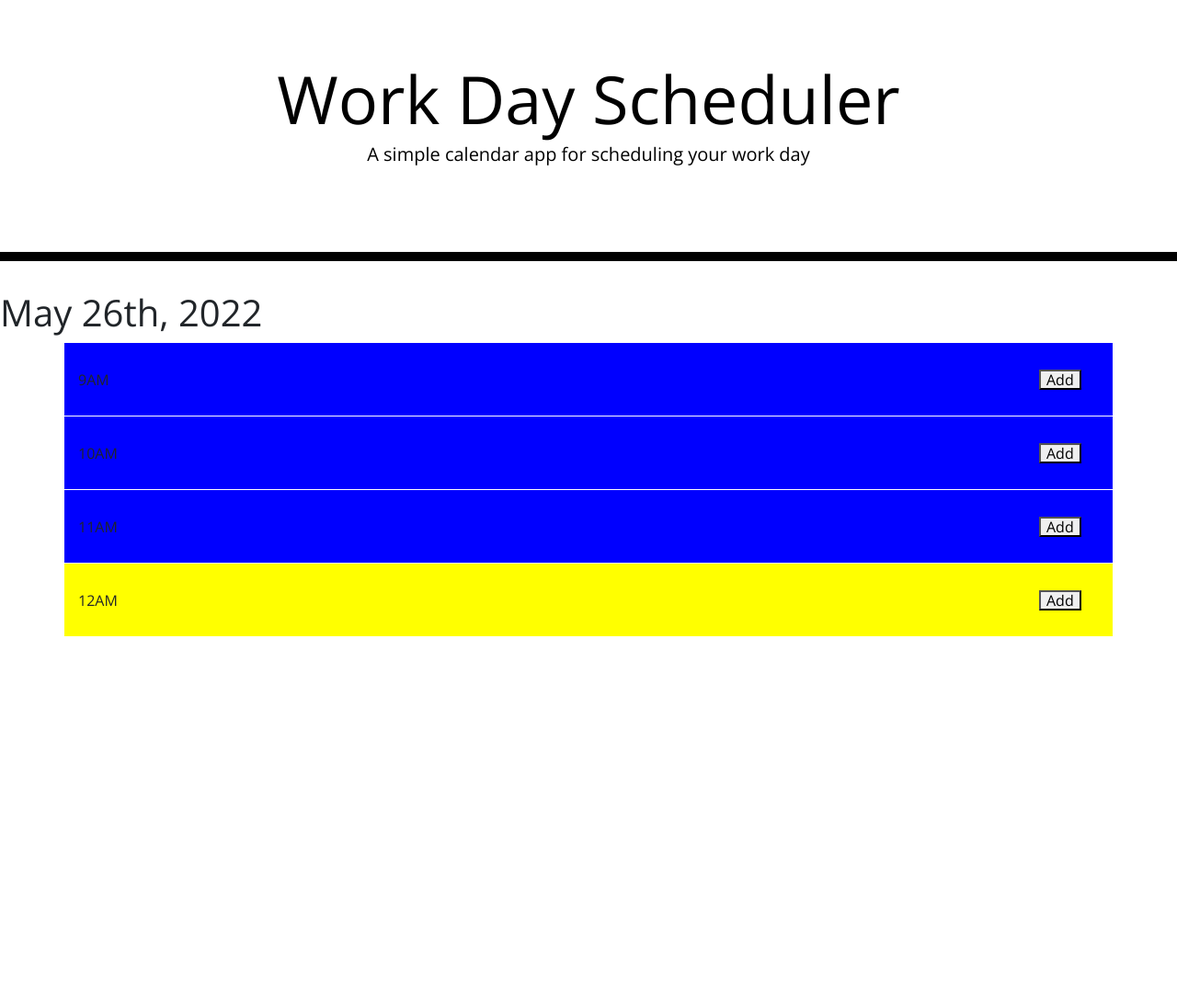
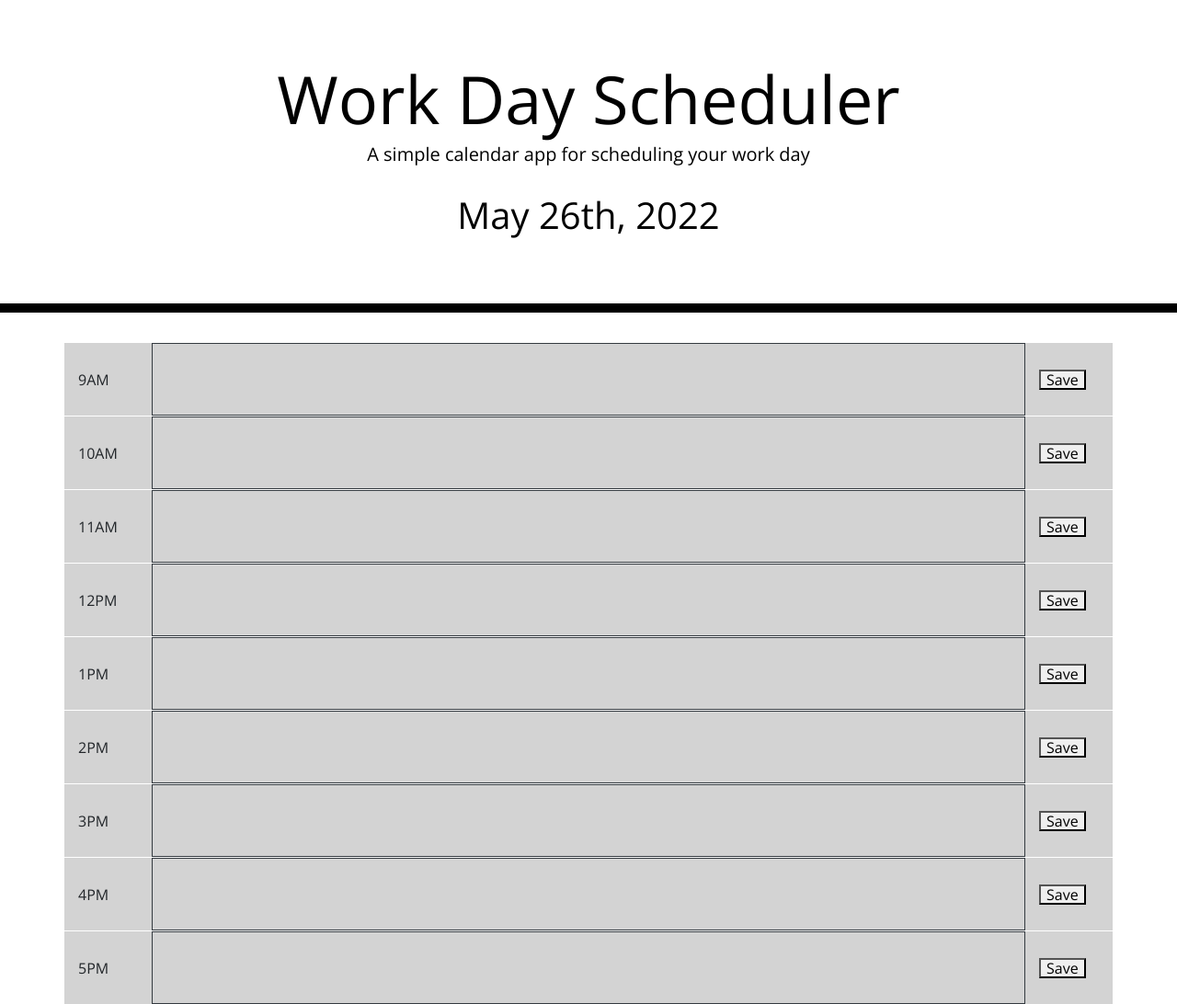
Before and after one commit to connor-kfitz/JavaScript-Work-Day-Scheduler, a plain HTML site: page index.html in a window 1280 px wide. Shown: the whole page at 92% size. Before the commit the page ends 800 px from the top, so only its background shows below. Drawn offline with nearby package versions, Linux system fonts and the light colour scheme.

Commit message:
Added Time Save & Updated Block Colour

```diff
--- a/index.html
+++ b/index.html
@@ -29,31 +29,64 @@
       <h1 class="display-3">Work Day Scheduler</h1>
       <p class="lead">A simple calendar app for scheduling your work day</p>
       <p id="currentDay" class="lead"></p>
+      <h1 id="currentDate"></h1>
     </header>
-
-    <h1 id="currentDate">Test</h1>
 
     <!-- Timeblocks go here -->
     <div class="container">
+
       <div class = "flex-d row align-items-center" id = "9">
         <div class="col-1">9AM</div>
-        <div class="col-10"></div>
-        <div class="col-1"><button>Add</button></div>
+        <textarea class="col-10 h-100 w-100 border border-dark" id="nineText"> </textarea>
+        <div class="col-1"><button id = '9-button'>Save</button></div>
       </div>
+
       <div class = "flex-d row align-items-center" id ='10'>
         <div class="col-1">10AM</div>
-        <div class="col-10"></div>
-        <div class="col-1"><button>Add</button></div>
+        <textarea class="col-10 h-100 w-100 border border-dark" id="tenText"></textarea>
+        <div class="col-1"><button id= "10-button">Save</button></div>
       </div>
+
       <div class = "flex-d row align-items-center" id="11">
         <div class="col-1">11AM</div>
-        <div class="col-10"></div>
-        <div class="col-1"><button>Add</button></div>
+        <textarea class="col-10 h-100 w-100 border border-dark" id="elevenText"></textarea>
+        <div class="col-1"><button id="11-button">Save</button></div>
       </div>
+
       <div class = "flex-d row align-items-center" id="12">
-        <div class="col-1">12AM</div>
-        <div class="col-10"></div>
-        <div class="col-1"><button>Add</button></div>
+        <div class="col-1">12PM</div>
+        <textarea class="col-10 h-100 w-100 border border-dark" id="twelveText"></textarea>
+        <div class="col-1"><button id="12-button">Save</button></div>
+      </div>
+
+      <div class = "flex-d row align-items-center" id="1">
+        <div class="col-1">1PM</div>
+        <textarea class="col-10 h-100 w-100 border border-dark" id="oneText"></textarea>
+        <div class="col-1"><button id="1-button">Save</button></div>
+      </div>
+
+      <div class = "flex-d row align-items-center" id="2">
+        <div class="col-1">2PM</div>
+        <textarea class="col-10 h-100 w-100 border border-dark" id="twoText"></textarea>
+        <div class="col-1"><button id="2-button">Save</button></div>
+      </div>
+
+      <div class = "flex-d row align-items-center" id="3">
+        <div class="col-1">3PM</div>
+        <textarea class="col-10 h-100 w-100 border border-dark" id="threeText"></textarea>
+        <div class="col-1"><button id="3-button">Save</button></div>
+      </div>
+
+      <div class = "flex-d row align-items-center" id="4">
+        <div class="col-1">4PM</div>
+        <textarea class="col-10 h-100 w-100 border border-dark" id="fourText"></textarea>
+        <div class="col-1"><button id="4-button">Save</button></div>
+      </div>
+
+      <div class = "flex-d row align-items-center" id="5">
+        <div class="col-1">5PM</div>
+        <textarea class="col-10 h-100 w-100 border border-dark" id="fiveText"></textarea>
+        <div class="col-1"><button id="5-button">Save</button></div>
       </div>
 
     </div>
--- a/script.js
+++ b/script.js
@@ -1,13 +1,54 @@
+// Access local storage and fill in time chunks
+var savedNine = JSON.parse(localStorage.getItem("nineText"));
+$('#nineText').text(savedNine);
+
+var savedTen = JSON.parse(localStorage.getItem("tenText"));
+$('#tenText').text(savedTen);
+
+var savedEleven = JSON.parse(localStorage.getItem("elevenText"));
+$('#elevenText').text(savedEleven);
+
+var savedTwelve = JSON.parse(localStorage.getItem("twelveText"));
+$('#twelveText').text(savedTwelve);
+
+var savedOne = JSON.parse(localStorage.getItem("oneText"));
+$('#oneText').text(savedOne);
+
+var savedTwo = JSON.parse(localStorage.getItem("twoText"));
+$('#twoText').text(savedTwo);
+
+var savedThree = JSON.parse(localStorage.getItem("threeText"));
+$('#threeText').text(savedThree);
+
+var savedFour = JSON.parse(localStorage.getItem("fourText"));
+$('#fourText').text(savedFour);
+
+var savedFive = JSON.parse(localStorage.getItem("fiveText"));
+$('#fiveText').text(savedFive);
+
+// Display Today's Date
 $('#currentDate').text(moment().format('MMM Do, YYYY'));
 
-var currentTime = 12;
-// moment().format('h');
+// Colour Time Blocks Based on Current Time
+var currentTime = moment().format('h');
+var amPm = moment().format('a');
 
 var timeBlock = [9,10,11,12,1,2,3,4,5];
 var timeBlockString = ['#9','#10','#11','#12','#1','#2','#3','#4','#5'];
 
-console.log(timeBlockString);
-
+if(currentTime < 9 && amPm == 'am'){
+    for(var i=0; i < timeBlock.length; i++){
+        var currentTimeBlock = $(timeBlockString[i]);
+        currentTimeBlock.css("background-color", "lightblue");
+    }
+}
+else if(currentTime > 5 && amPm == 'pm'){
+    for(var i=0; i < timeBlock.length; i++){
+        var currentTimeBlock = $(timeBlockString[i]);
+        currentTimeBlock.css("background-color", "lightgrey");
+    }
+}
+else {
     for(var i=0; i < timeBlock.length; i++){
         if (currentTime == timeBlock[i]){
             var currentTimeBlock = $(timeBlockString[i]);
@@ -15,11 +56,68 @@ for(var i=0; i < timeBlock.length; i++){
 
             for(var j=0; j < i; j++){
                 var currentTimeBlock = $(timeBlockString[j]);
-            currentTimeBlock.css("background-color", "blue");
+                currentTimeBlock.css("background-color", "lightgrey");
             }
             for(var j=timeBlockString.length; j > i; j--){
                 var currentTimeBlock = $(timeBlockString[j]);
-            currentTimeBlock.css("background-color", "red");
+                currentTimeBlock.css("background-color", "lightblue");
             }
         }
     }
+}
+
+// Save Buttons Variables, onClick, and function
+var saveButton9 = $('#9-button');
+saveButton9.on('click', function(){
+    var nineText = $('#nineText').val();
+    localStorage.setItem("nineText", JSON.stringify(nineText));
+});
+
+var saveButton10 = $('#10-button');
+saveButton10.on('click', function(){
+    var tenText = $('#tenText').val();
+    localStorage.setItem("tenText", JSON.stringify(tenText));
+});
+
+var saveButton11 = $('#11-button');
+saveButton11.on('click', function(){
+    console.log('hello');
+    var elevenText = $('#elevenText').val();
+    localStorage.setItem("elevenText", JSON.stringify(elevenText));
+});
+
+var saveButton12 = $('#12-button');
+saveButton12.on('click', function(){
+    var twelveText = $('#twelveText').val();
+    localStorage.setItem("twelveText", JSON.stringify(twelveText));
+});
+
+var saveButton1 = $('#1-button');
+saveButton1.on('click', function(){
+    var oneText = $('#oneText').val();
+    localStorage.setItem("oneText", JSON.stringify(oneText));
+});
+
+var saveButton2 = $('#2-button');
+saveButton2.on('click', function(){
+    var twoText = $('#twoText').val();
+    localStorage.setItem("twoText", JSON.stringify(twoText));
+});
+
+var saveButton3 = $('#3-button');
+saveButton3.on('click', function(){
+    var threeText = $('#threeText').val();
+    localStorage.setItem("threeText", JSON.stringify(threeText));
+});
+
+var saveButton4 = $('#4-button');
+saveButton4.on('click', function(){
+    var fourText = $('#fourText').val();
+    localStorage.setItem("fourText", JSON.stringify(fourText));
+});
+
+var saveButton5 = $('#5-button');
+saveButton5.on('click', function(){
+    var fiveText = $('#fiveText').val();
+    localStorage.setItem("fiveText", JSON.stringify(fiveText));
+});
```
Lines whose indentation alone changed are shown as unchanged.
